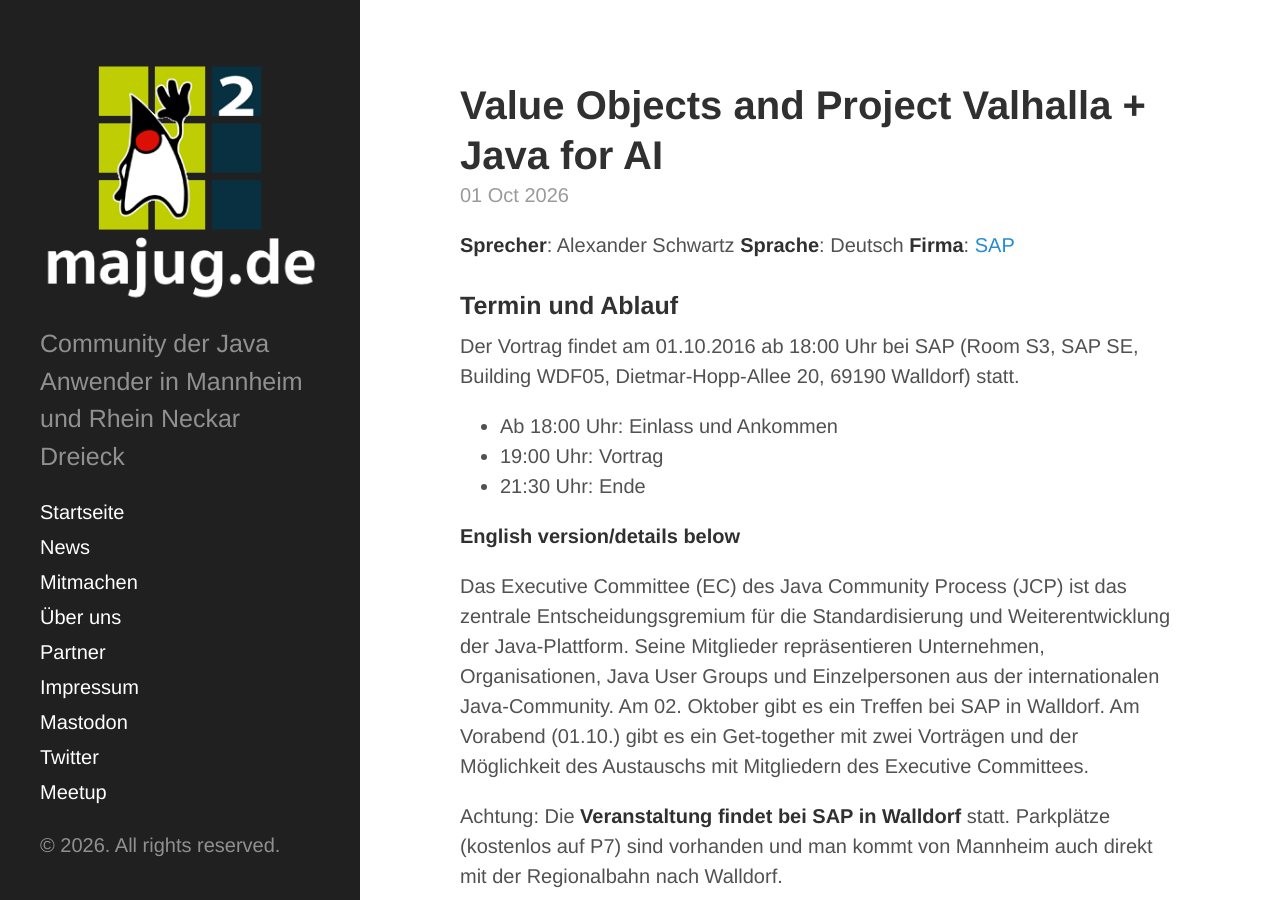
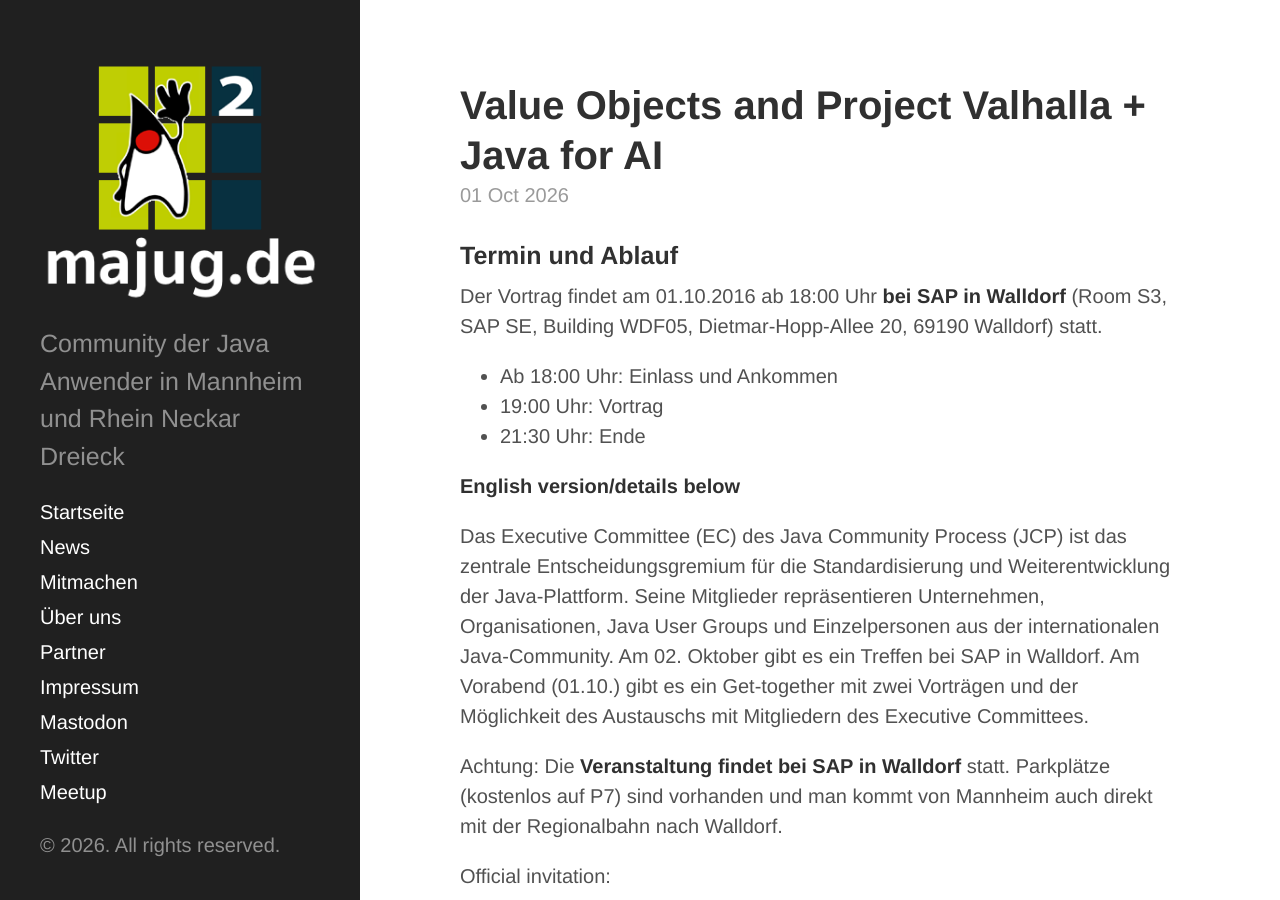
Before and after one commit to majug/majug.github.io, a Jekyll site: the page built from _posts/2026-10-01-valueobjects-valhalla-java-for-ai.md, in a window 1280 px wide and 900 px high. Built offline with Jekyll 4.4.1, drawn with Linux system fonts in a browser that asks for light colours.

Commit message:
Clarify event location in the markdown file
Updated the event location description for clarity.

```diff
--- a/_posts/2026-10-01-valueobjects-valhalla-java-for-ai.md
+++ b/_posts/2026-10-01-valueobjects-valhalla-java-for-ai.md
@@ -5,14 +5,9 @@
 state: startpage
 ---
 
-**Sprecher**: Alexander Schwartz
-**Sprache**: Deutsch
-**Firma**: [SAP](https://www.ibm.com/)
-
-
 ### Termin und Ablauf
 
-Der Vortrag findet am 01.10.2016 ab 18:00 Uhr bei SAP (Room S3, SAP SE, Building WDF05, Dietmar-Hopp-Allee 20, 69190 Walldorf) statt.
+Der Vortrag findet am 01.10.2016 ab 18:00 Uhr **bei SAP in Walldorf** (Room S3, SAP SE, Building WDF05, Dietmar-Hopp-Allee 20, 69190 Walldorf) statt.
 
 * Ab 18:00 Uhr: Einlass und Ankommen
 * 19:00 Uhr: Vortrag
```
